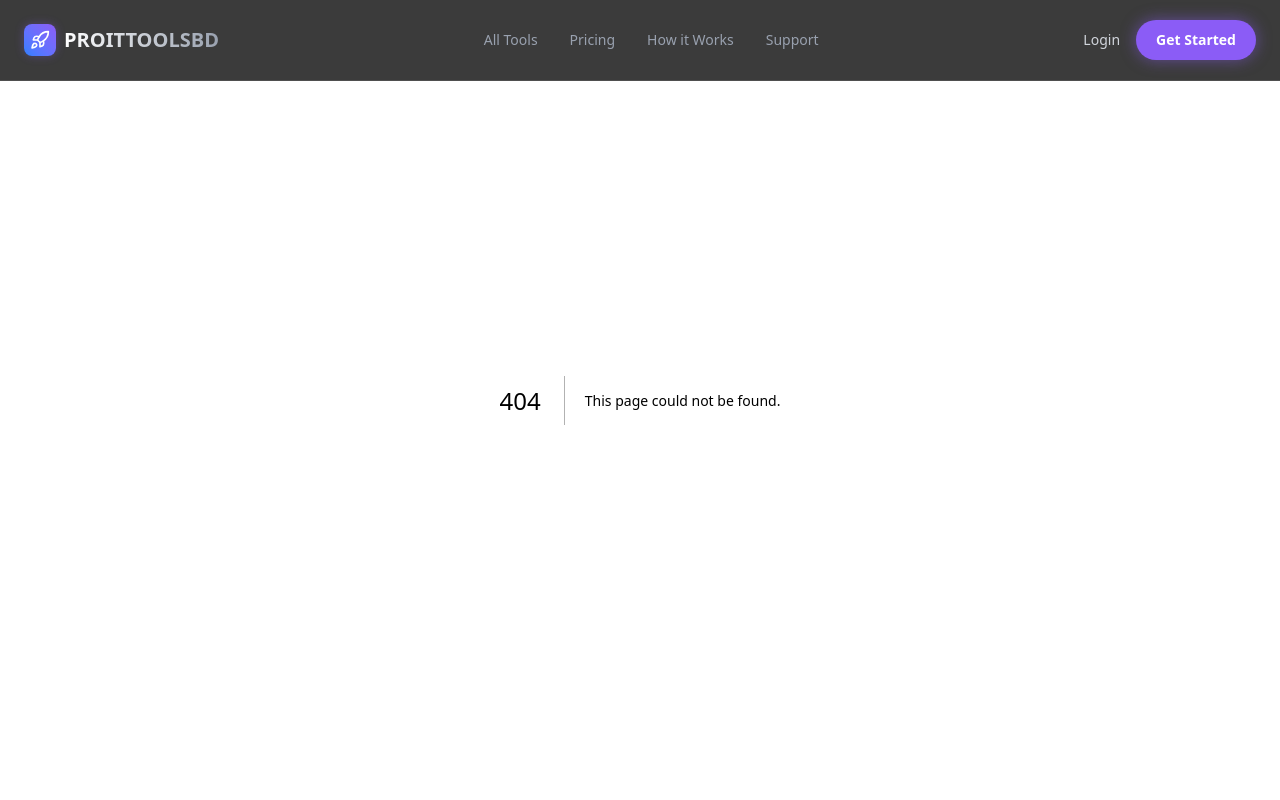
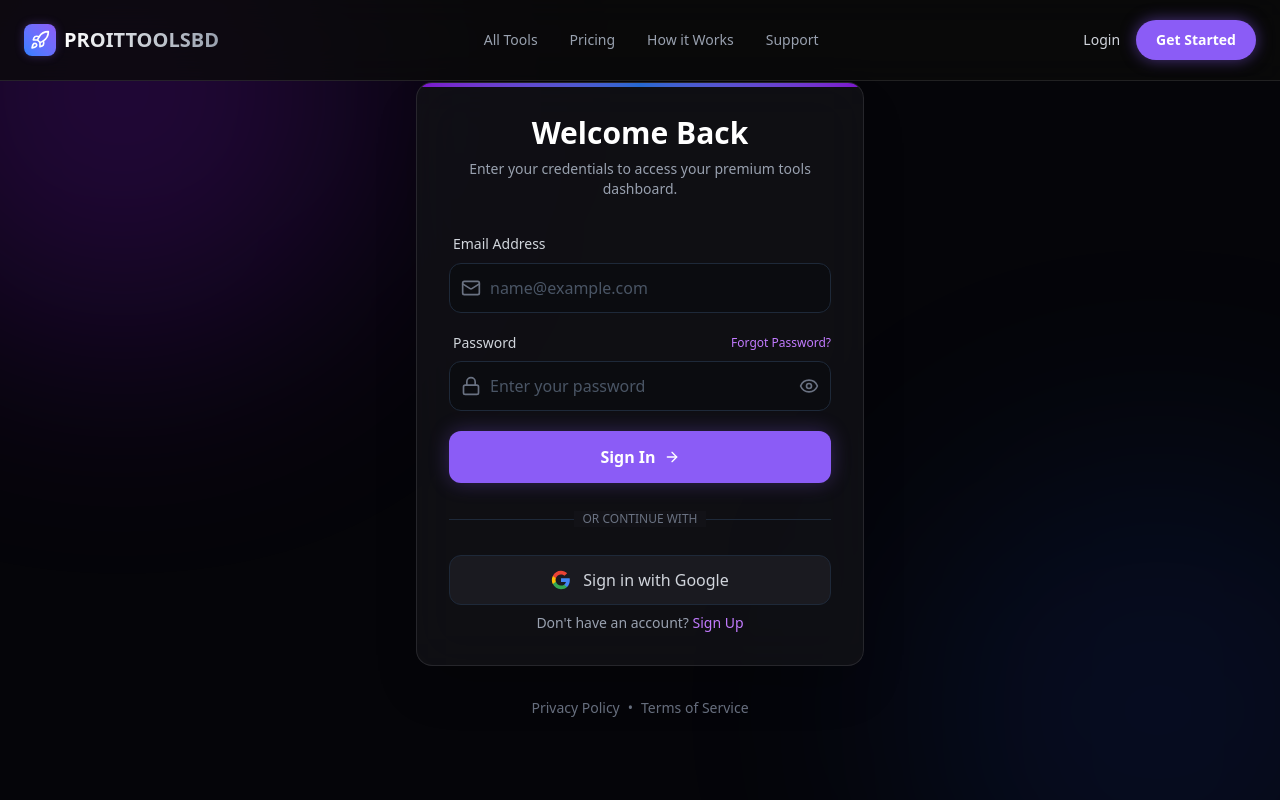
Before and after one commit to Mustafiz82/proITToolsBD, a Next.js app: page /login in a window 1280 px wide. Before the commit this address had no page. Built offline with nearby package versions, Linux system fonts and the light colour scheme.

Commit message:
productdetail page , login , signup page , homepage sections

```diff
--- /dev/null
+++ b/src/app/login/page.tsx
@@ -0,0 +1,170 @@
+"use client";
+
+import React, { useState } from "react";
+import Link from "next/link";
+import { Rocket, Eye, EyeOff, Lock, Mail, ArrowRight } from "lucide-react";
+
+export default function LoginPage() {
+  const [showPassword, setShowPassword] = useState(false);
+
+  return (
+    <div className="min-h-screen w-full bg-[#050509] text-white flex flex-col relative overflow-hidden font-sans selection:bg-purple-500 selection:text-white">
+      {/* --- Background Ambient Glow Effects (Matches the screenshot vibe) --- */}
+      <div className="absolute top-[-20%] left-[-10%] w-125 h-125 bg-purple-600/20 rounded-full blur-[120px] pointer-events-none" />
+      <div className="absolute bottom-[-20%] right-[-10%] w-125 h-125 bg-blue-600/10 rounded-full blur-[120px] pointer-events-none" />
+
+      {/* --- Main Content Area --- */}
+      <main className="flex-1 flex items-center justify-center px-4 relative z-10">
+        <div className="w-full max-w-md">
+          {/* Card Container */}
+          <div className="bg-[#121217]/80 backdrop-blur-xl border border-white/10 rounded-2xl p-8 shadow-2xl relative overflow-hidden">
+            {/* Top decorative gradient line inside card */}
+            <div className="absolute top-0 left-0 w-full h-1 bg-linear-to-r from-purple-600 via-blue-500 to-purple-600 opacity-80" />
+
+            <div className="mb-8 text-center">
+              <h1 className="text-3xl font-bold mb-2">Welcome Back</h1>
+              <p className="text-gray-400 text-sm">
+                Enter your credentials to access your premium tools dashboard.
+              </p>
+            </div>
+
+            <form className="space-y-5" onSubmit={(e) => e.preventDefault()}>
+              {/* Email Input */}
+              <div className="space-y-2">
+                <label
+                  htmlFor="email"
+                  className="text-sm font-medium text-gray-300 ml-1"
+                >
+                  Email Address
+                </label>
+                <div className="relative mt-2 group">
+                  <div className="absolute left-3 top-1/2 -translate-y-1/2 text-gray-500 group-focus-within:text-purple-400 transition-colors">
+                    <Mail className="w-5 h-5" />
+                  </div>
+                  <input
+                    id="email"
+                    type="email"
+                    placeholder="name@example.com"
+                    className="w-full bg-[#0B0C10] border border-gray-800 rounded-xl py-3 pl-10 pr-4 text-gray-100 placeholder:text-gray-600 focus:outline-none focus:border-purple-500 focus:ring-1 focus:ring-purple-500 transition-all"
+                  />
+                </div>
+              </div>
+
+              {/* Password Input */}
+              <div className="space-y-2">
+                <div className="flex justify-between items-center ml-1">
+                  <label
+                    htmlFor="password"
+                    className="text-sm font-medium text-gray-300"
+                  >
+                    Password
+                  </label>
+                  <Link
+                    href="/forgot-password"
+                    className="text-xs text-purple-400 hover:text-purple-300 transition-colors"
+                  >
+                    Forgot Password?
+                  </Link>
+                </div>
+                <div className="relative group">
+                  <div className="absolute left-3 top-1/2 -translate-y-1/2 text-gray-500 group-focus-within:text-purple-400 transition-colors">
+                    <Lock className="w-5 h-5" />
+                  </div>
+                  <input
+                    id="password"
+                    type={showPassword ? "text" : "password"}
+                    placeholder="Enter your password"
+                    className="w-full bg-[#0B0C10] border border-gray-800 rounded-xl py-3 pl-10 pr-12 text-gray-100 placeholder:text-gray-600 focus:outline-none focus:border-purple-500 focus:ring-1 focus:ring-purple-500 transition-all"
+                  />
+                  <button
+                    type="button"
+                    onClick={() => setShowPassword(!showPassword)}
+                    className="absolute right-3 top-1/2 -translate-y-1/2 text-gray-500 hover:text-gray-300 transition-colors"
+                  >
+                    {showPassword ? (
+                      <EyeOff className="w-5 h-5" />
+                    ) : (
+                      <Eye className="w-5 h-5" />
+                    )}
+                  </button>
+                </div>
+              </div>
+
+              {/* Login Button */}
+              <button className="w-full bg-[#8B5CF6] hover:bg-[#7c3aed] text-white font-semibold py-3.5 rounded-xl transition-all shadow-[0_0_20px_rgba(139,92,246,0.3)] hover:shadow-[0_0_30px_rgba(139,92,246,0.5)] flex items-center justify-center gap-2 group">
+                Sign In
+                <ArrowRight className="w-4 h-4 group-hover:translate-x-1 transition-transform" />
+              </button>
+
+              {/* Divider */}
+              <div className="relative py-2">
+                <div className="absolute inset-0 flex items-center">
+                  <div className="w-full border-t border-gray-800"></div>
+                </div>
+                <div className="relative flex justify-center text-xs uppercase">
+                  <span className="bg-[#121217] px-2 text-gray-500">
+                    Or continue with
+                  </span>
+                </div>
+              </div>
+
+              {/* Social Login Button (Google) */}
+              <button className="w-full bg-[#1A1A20] hover:bg-[#25252e] border border-gray-800 text-gray-300 font-medium py-3 rounded-xl transition-all flex items-center justify-center gap-3">
+                <svg
+                  className="w-5 h-5"
+                  viewBox="0 0 24 24"
+                  fill="none"
+                  xmlns="http://www.w3.org/2000/svg"
+                >
+                  <path
+                    d="M22.56 12.25c0-.78-.07-1.53-.2-2.25H12v4.26h5.92c-.26 1.37-1.04 2.53-2.21 3.31v2.77h3.57c2.08-1.92 3.28-4.74 3.28-8.09z"
+                    fill="#4285F4"
+                  />
+                  <path
+                    d="M12 23c2.97 0 5.46-.98 7.28-2.66l-3.57-2.77c-.98.66-2.23 1.06-3.71 1.06-2.86 0-5.29-1.93-6.16-4.53H2.18v2.84C3.99 20.53 7.7 23 12 23z"
+                    fill="#34A853"
+                  />
+                  <path
+                    d="M5.84 14.09c-.22-.66-.35-1.36-.35-2.09s.13-1.43.35-2.09V7.07H2.18C1.43 8.55 1 10.22 1 12s.43 3.45 1.18 4.93l2.85-2.22.81-.62z"
+                    fill="#FBBC05"
+                  />
+                  <path
+                    d="M12 5.38c1.62 0 3.06.56 4.21 1.64l3.15-3.15C17.45 2.09 14.97 1 12 1 7.7 1 3.99 3.47 2.18 7.07l3.66 2.84c.87-2.6 3.3-4.53 6.16-4.53z"
+                    fill="#EA4335"
+                  />
+                </svg>
+                Sign in with Google
+              </button>
+            </form>
+            <div className="hidden text-center mt-2 md:block text-sm text-gray-400">
+              Don't have an account?{" "}
+              <Link
+                href="/signup"
+                className="text-purple-400 hover:text-purple-300 transition-colors font-medium"
+              >
+                Sign Up
+              </Link>
+            </div>
+          </div>
+
+          {/* Footer Links */}
+          <div className="mt-8 text-center text-sm text-gray-500">
+            <Link
+              href="/privacy"
+              className="hover:text-gray-300 transition-colors"
+            >
+              Privacy Policy
+            </Link>
+            <span className="mx-2">•</span>
+            <Link
+              href="/terms"
+              className="hover:text-gray-300 transition-colors"
+            >
+              Terms of Service
+            </Link>
+          </div>
+        </div>
+      </main>
+    </div>
+  );
+}
```
